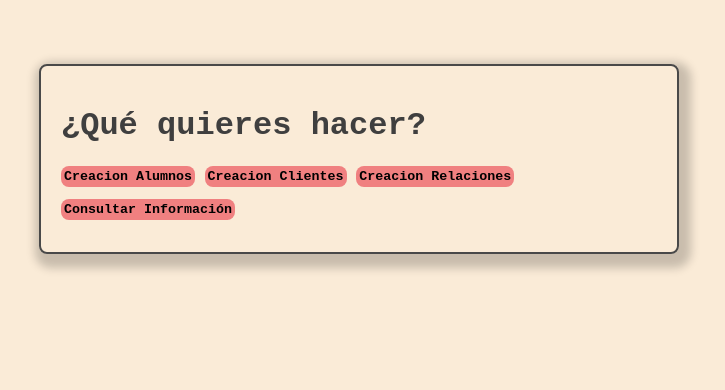
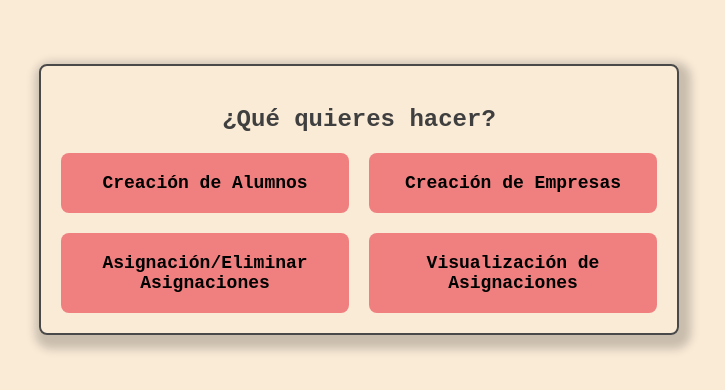
Before and after one commit to angelbuigues/CRM_-Buigiues_IJim-nez, a website: page ElPlaX/webapp/html/home.html in a window 1280 px wide. Shown: the whole page, without its empty margins (281-1006 px from the left). Drawn offline with Linux system fonts and the light colour scheme.

Commit message:
Arreglos en Login, Home html, css y js

```diff
--- a/ElPlaX/webapp/html/home.html
+++ b/ElPlaX/webapp/html/home.html
@@ -1,19 +1,21 @@
 <!DOCTYPE html>
-<html lang="en">
+<html lang="es">
 <head>
     <meta charset="UTF-8">
     <meta name="viewport" content="width=device-width, initial-scale=1.0">
-    <title>Home</title>
+    <title>Página de Inicio</title>
     <link rel="stylesheet" href="../style/home.css">
+    <script defer src="../script/home.js"></script>
 </head>
 <body>
-    <div id="option-container">
-        <h1>¿Qué quieres hacer?</h1>
-        <button id="alumn-button">Creacion Alumnos</button>
-        <button id="client-button">Creacion Clientes</button>
-        <button id="relation-button">Creacion Relaciones</button>
-        <button id="information-button">Consultar Información</button>
+    <div class="container">
+        <h2>¿Qué quieres hacer?</h2>
+        <div class="button-grid">
+            <button id="alumn-button">Creación de Alumnos</button>
+            <button id="client-button">Creación de Empresas</button>
+            <button id="relation-button">Asignación/Eliminar Asignaciones</button>
+            <button id="information-button">Visualización de Asignaciones</button>
+        </div>
     </div>
-    <script src="../script/home.js"></script>
 </body>
 </html>
--- a/ElPlaX/webapp/script/home.js
+++ b/ElPlaX/webapp/script/home.js
@@ -1,19 +1,19 @@
 document.addEventListener('DOMContentLoaded', function() {
 
     document.getElementById("alumn-button").addEventListener("click", function() {
-        window.location.href = "../html/alumnos.html";
+        window.location.href = "alumnos.html";
     });
 
     document.getElementById("client-button").addEventListener("click", function() {
-        window.location.href = "../html/empresas.html";
+        window.location.href = "empresas.html";
     });
 
     document.getElementById("relation-button").addEventListener("click", function() {
-        window.location.href = "../html/relaciones.html";
+        window.location.href = "relaciones.html";
     });
 
     document.getElementById("information-button").addEventListener("click", function() {
-        window.location.href = "../html/informacion.html";
+        window.location.href = "informacion.html";
     });
 
 })
--- a/ElPlaX/webapp/style/home.css
+++ b/ElPlaX/webapp/style/home.css
@@ -1,32 +1,43 @@
-* { box-sizing: border-box; }
+* {
+    box-sizing: border-box;
+}
 
-body{
+body {
     display: flex;
     width: 50%;
     border: solid 2px rgb(73, 73, 73);
     box-shadow: 4px 6px 10px 8px rgba(0, 0, 0, 0.2);
     flex-direction: column;
     align-items: center;
-
     margin: 5% auto;
     padding: 20px;
     border-radius: 8px;
-
     font-family: 'Courier New', Courier, monospace;
     background-color: antiquewhite;
     color: rgb(63, 63, 63);
+}
+
+h2 {
+    margin-bottom: 20px;
+    color: rgb(63, 63, 63);
+    text-align: center;
+}
+
+.button-grid {
+    display: grid;
+    grid-template-columns: 1fr 1fr;
+    gap: 20px;
+    width: 100%;
 }
 
 button {
     font-weight: bold;
     background-color: lightcoral;
     font-family: 'Courier New', Courier, monospace;
-    padding: 3px;
-    margin-bottom: 12px;
+    padding: 20px;
+    font-size: 18px;
     min-width: 100px;
     border-radius: 8px;
     border: none;
-    display: inline;
+    cursor: pointer;
 }
-
-button {cursor: pointer;}
```
Also changed, not shown: ElPlaX/webapp/index.html (+1 -1 lines), ElPlaX/webapp/script/login.js (+11 -4 lines).
